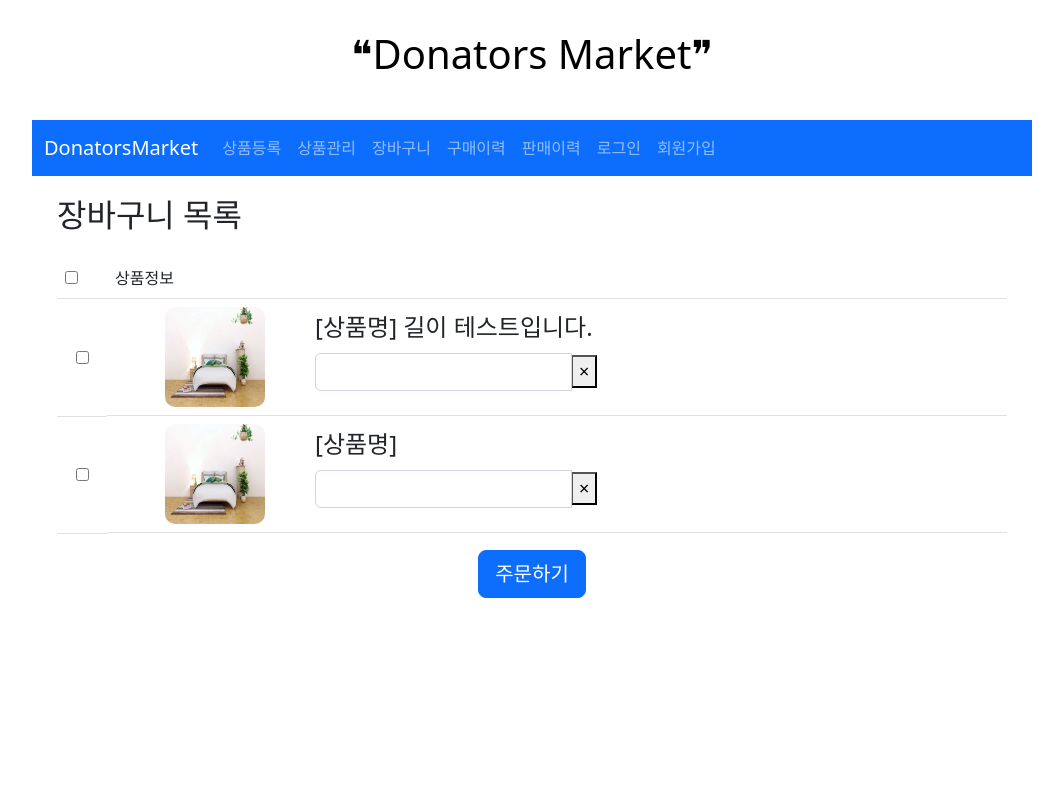
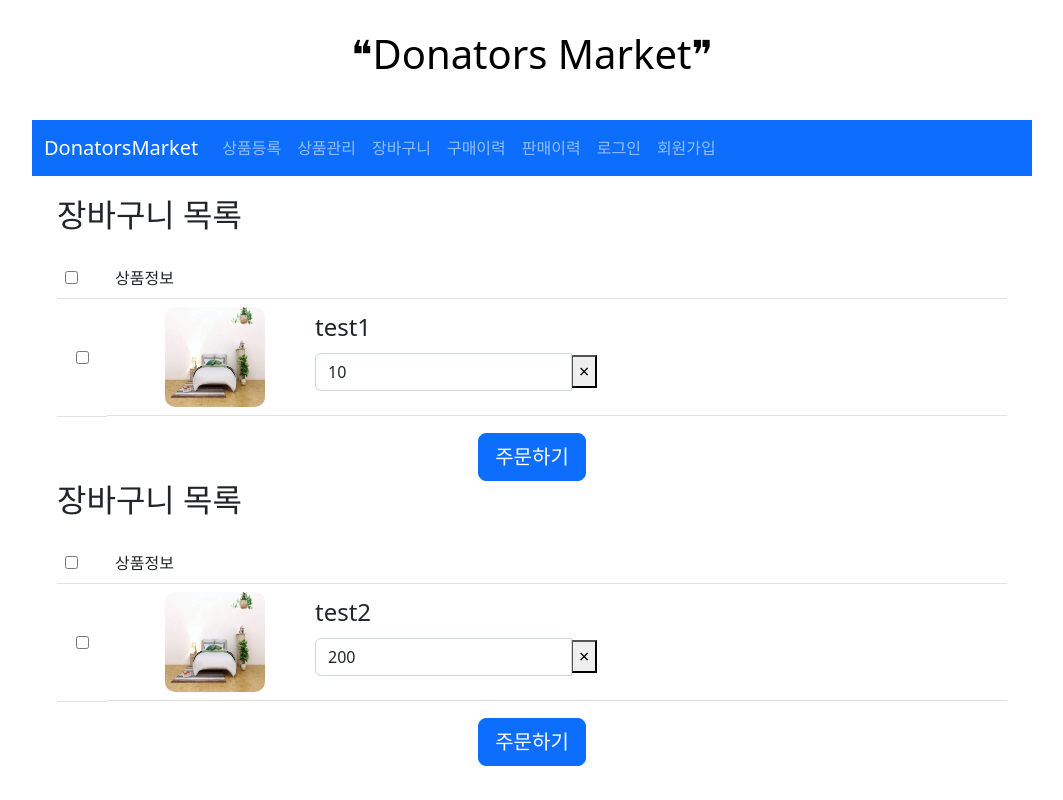
Before and after one commit to huiji072/Study, a React (Create React App) app in the folder reactStudy/shop-test/: page /cart/CartList in a window 1280 px wide. Shown: the whole page, without its empty margins (108-1171 px from the left). Built offline with nearby package versions, Linux system fonts and the light colour scheme.

Commit message:
장바구니 props 적용

```diff
--- /dev/null
+++ b/reactStudy/shop-test/src/cart/Cart.jsx
@@ -0,0 +1,68 @@
+import React, { Component } from 'react';
+import './Cart.css';
+import TextField from '@mui/material/TextField';
+import Checkbox from '@mui/material/Checkbox';
+import Button from '@mui/material/Button';
+import FormControlLabel from '@mui/material/FormControlLabel';
+
+function Cart(props) {
+        return(
+            <div class="cartContainer">
+                <div>
+                    <h2 class="mb-4">장바구니 목록</h2>
+                <div>
+
+                <table class="table">
+                    <thead>
+                    <tr class="tr1">
+                        <td>
+                            <input type="checkbox" id="checkall" onclick="checkAll()"/>
+                        </td>
+                        <td>상품정보</td>
+                    </tr>
+                    </thead>
+                    <tbody>
+
+                    <tr>
+                        <td class="text-center align-middle">
+                            <input type="checkbox" name="cartChkBox" />
+                        </td>
+                        <td class="d-flex">
+                            <div >
+                                <img src='/img/bed.jpg' class = "cartImg"/>
+                            </div>
+                            <div class="align-self-center">
+                                <span class="fs24 font-weight-bold">{props.itemNm}</span>
+                                <div class="fs18 font-weight-light">
+                                    <span class="input-group mt-2">
+
+                                        <input type="number" name="count"
+                                             min="1" value={props.stockNumber}
+                                            onchange="changeCount(this)" class="form-control mr-2"/>
+                                        <button type="button" class="close" aria-label="Close">
+                                            <span aria-hidden="true" onclick="deleteCartItem(this)">&times;</span>
+                                        </button>
+                                    </span>
+                                </div>
+                            </div>
+                        </td>
+
+                    </tr>
+
+
+                    </tbody>
+                </table>
+
+
+                <div class="text-center mt-3">
+                    <button type="button" class="btn btn-primary btn-lg" onclick="orders()">주문하기</button>
+                </div>
+
+                </div>
+            </div>
+
+            </div>
+        );
+}
+
+export default Cart;
--- a/reactStudy/shop-test/src/cart/CartList.jsx
+++ b/reactStudy/shop-test/src/cart/CartList.jsx
@@ -1,94 +1,37 @@
-import React, { Component } from 'react';
-import './CartList.css';
-import TextField from '@mui/material/TextField';
-import Checkbox from '@mui/material/Checkbox';
-import Button from '@mui/material/Button';
-import FormControlLabel from '@mui/material/FormControlLabel';
+import React from "react";
+import Cart from "./Cart";
 
-class CartList extends Component {
-    render() {
-        return(
-            <div class="cartContainer">
-                <div>
-                    <h2 class="mb-4">장바구니 목록</h2>
-                <div>
+const itemList = [
+    {
+        itemId: 1,
+        itemNm: "test1",
+        itemDetail: "props를 이용하여 출력된 값입니다.",
+        stockNumber: 10,
+        itemSellStatus: "SELL",
+        createdBy: "seller1@gmail.com",
+        regTime: "2022-08-25"
+    },
+    {
+        itemId: 2,
+        itemNm: "test2",
+        itemDetail: "props를 이용하여 출력된 값입니다2!!",
+        stockNumber: 200,
+        itemSellStatus: "SOLD_OUT",
+        createdBy: "seller1@gmail.com",
+        regTime: "2022-08-230"
+    },
+]
 
-                <table class="table">
-                    <thead>
-                    <tr class="tr1">
-                        <td>
-                            <input type="checkbox" id="checkall" onclick="checkAll()"/>
-                        </td>
-                        <td>상품정보</td>
-                    </tr>
-                    </thead>
-                    <tbody>
-
-                    <tr>
-                        <td class="text-center align-middle">
-                            <input type="checkbox" name="cartChkBox" />
-                        </td>
-                        <td class="d-flex">
-                            <div >
-                                <img src='/img/bed.jpg' class = "cartImg"/>
-                            </div>
-                            <div class="align-self-center">
-                                <span class="fs24 font-weight-bold">[상품명] 길이 테스트입니다.</span>
-                                <div class="fs18 font-weight-light">
-                                    <span class="input-group mt-2">
-
-                                        <input type="number" name="count"
-                                             min="1"
-                                            onchange="changeCount(this)" class="form-control mr-2" />
-                                        <button type="button" class="close" aria-label="Close">
-                                            <span aria-hidden="true" onclick="deleteCartItem(this)">&times;</span>
-                                        </button>
-                                    </span>
-                                </div>
-                            </div>
-                        </td>
-
-                    </tr>
-
-                    <tr>
-                        <td class="text-center align-middle">
-                            <input type="checkbox" name="cartChkBox" />
-                        </td>
-                        <td class="d-flex">
-                            <div >
-                                <img src='/img/bed.jpg' class = "cartImg"/>
-                            </div>
-                            <div class="align-self-center">
-                                <span class="fs24 font-weight-bold">[상품명]</span>
-                                <div class="fs18 font-weight-light">
-                                    <span class="input-group mt-2">
-
-                                        <input type="number" name="count"
-                                             min="1"
-                                            onchange="changeCount(this)" class="form-control mr-2" />
-                                        <button type="button" class="close" aria-label="Close">
-                                            <span aria-hidden="true" onclick="deleteCartItem(this)">&times;</span>
-                                        </button>
-                                    </span>
-                                </div>
-                            </div>
-                        </td>
-
-                    </tr>
-                    </tbody>
-                </table>
-
-
-                <div class="text-center mt-3">
-                    <button type="button" class="btn btn-primary btn-lg" onclick="orders()">주문하기</button>
-                </div>
-
-                </div>
-            </div>
-
-            </div>
-        );
-    }
+function CartList(props) {
+    return(
+        <div>
+            {itemList.map((item) => {
+                return(
+                    <Cart  itemNm={item.itemNm} stockNumber={item.stockNumber}/>
+                )
+            })}
+       </div>
+    )
 }
 
 export default CartList;
--- a/reactStudy/shop-test/src/fragment/Header.jsx
+++ b/reactStudy/shop-test/src/fragment/Header.jsx
@@ -7,7 +7,7 @@ import {  BrowserRouter as Router,  Routes,  Route} from "react-router-dom";
 import Login from '../login/Login';
 import ItemForm from '../item/ItemForm';
 import ItemDtl from '../item/ItemDtl';
-import CartList from '../cart/CartList';
+import Cart from '../cart/Cart';
 import OrderHist from '../order/OrderHist';
 import OfferHist from '../offer/OfferHist';
 import Join from '../login/Join';
@@ -15,6 +15,7 @@ import Main from '../main/Main';
 import ItemMng from '../item/ItemMng';
 import MainList from '../main/MainList';
 import ItemMngList from '../item/ItemMngList';
+import CartList from '../cart/CartList';
 
 class Header extends Component {
     render() {
```
Also changed, not shown: reactStudy/shop-test/src/App.js (+0 -8 lines), reactStudy/shop-test/src/cart/Cart.css (renamed from reactStudy/shop-test/src/cart/CartList.css).
